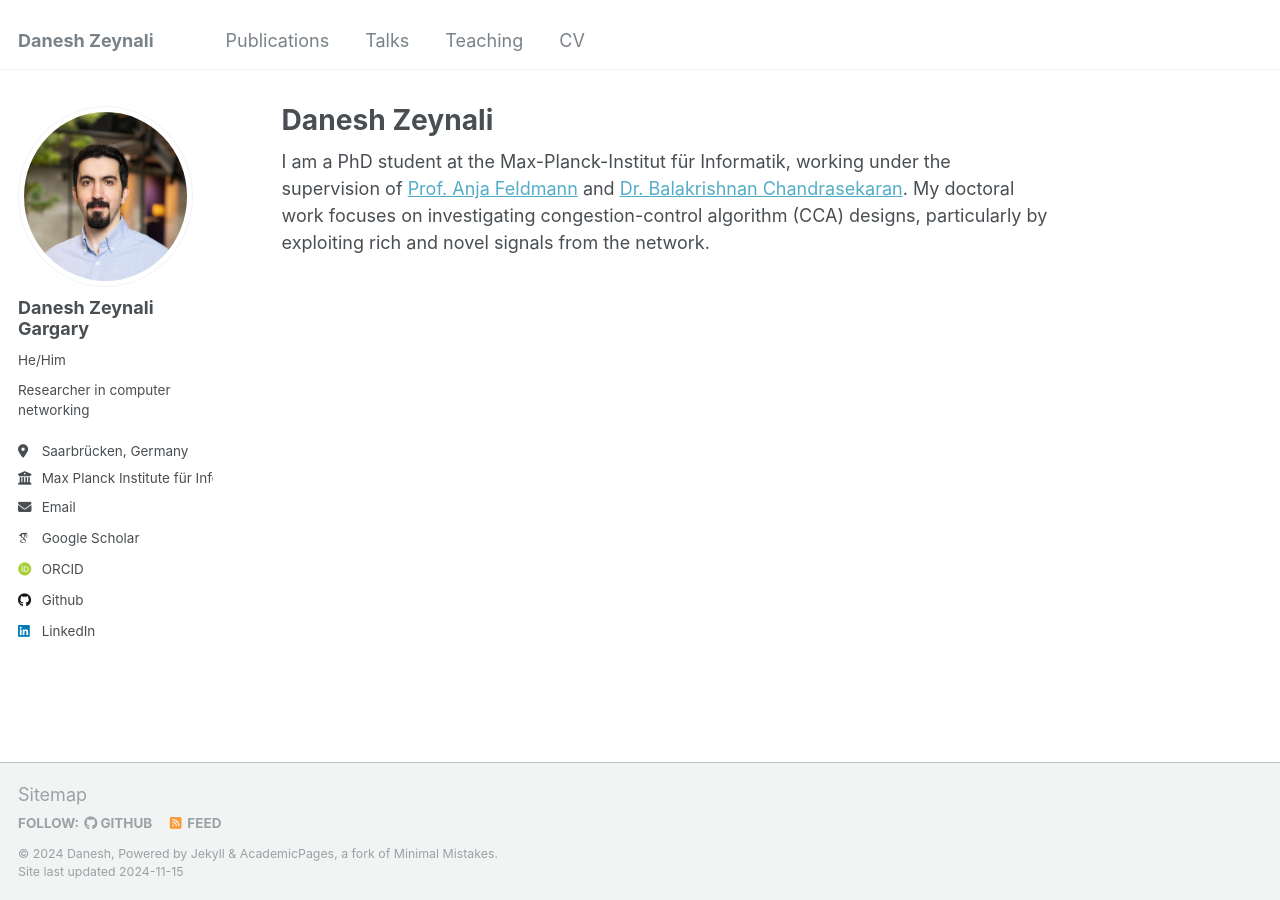
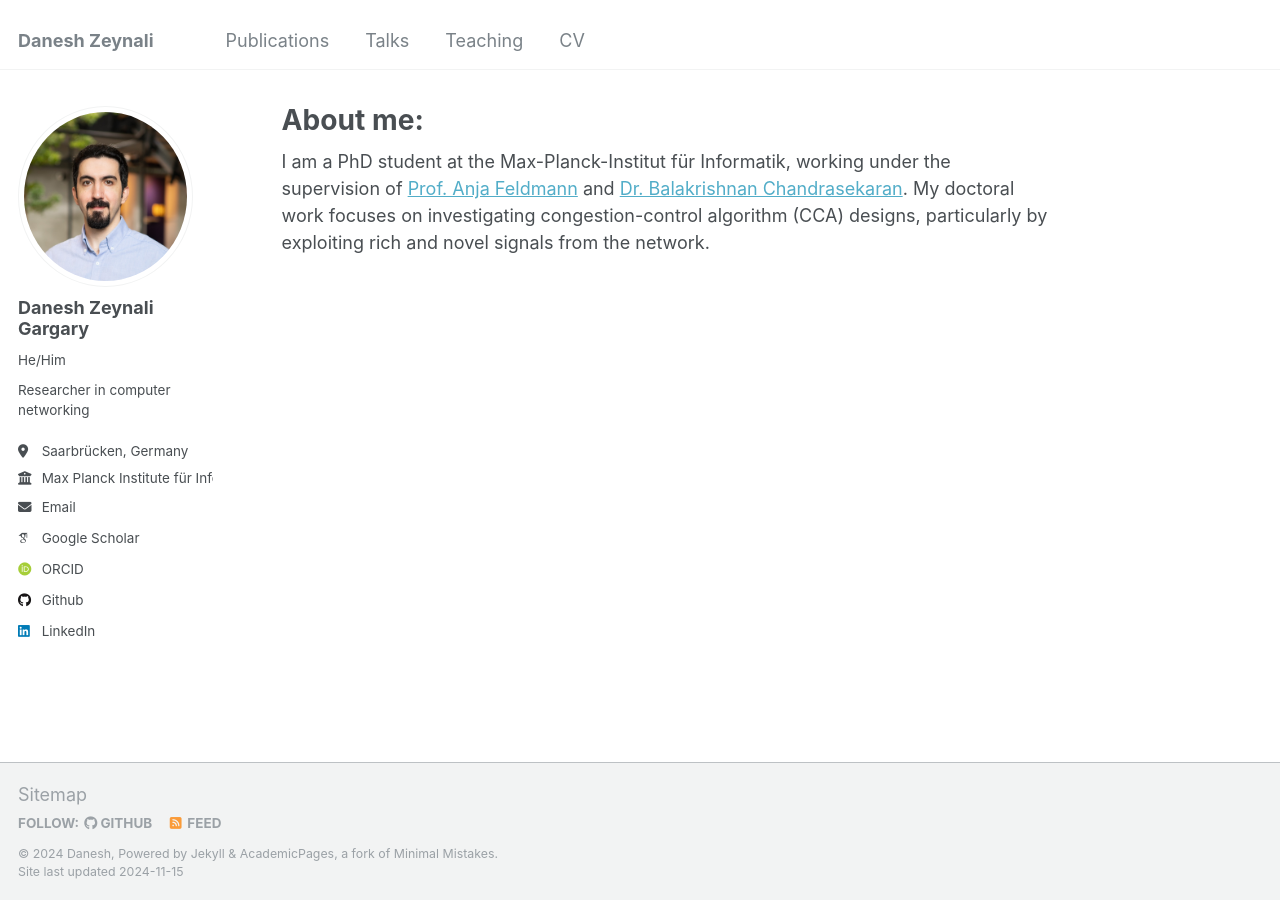
Before and after one commit to daneshzg/CV, a Jekyll site: the page built from _pages/about.md, in a window 1280 px wide. Built offline with Jekyll 4.4.1, drawn with Linux system fonts in a browser that asks for light colours; some web fonts are replaced.

Commit message:
Update about.md

```diff
--- a/_pages/about.md
+++ b/_pages/about.md
@@ -1,6 +1,6 @@
 ---
 permalink: /
-title: "Danesh Zeynali"
+title: "About me:"
 author_profile: true
 redirect_from:
   - /about/
```
